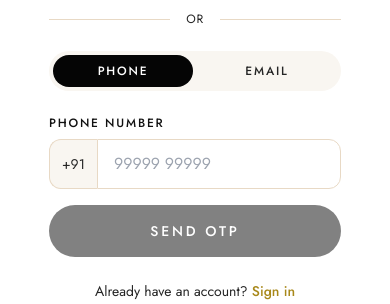
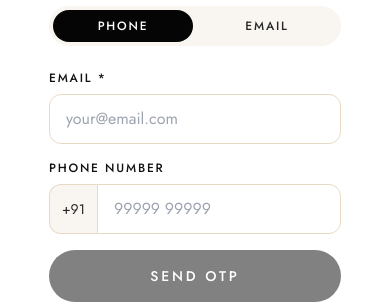
Before and after one commit to da2793/jewels-by-geetika, a Next.js app: page /auth/signup in a window 390 px wide. Shown: the part 377-681 px from the top of the page. Built offline with nearby package versions, Linux system fonts and the light colour scheme; no server answers; the database is empty.

Commit message:
Make email mandatory for phone OTP signup, send welcome email on verification

```diff
--- a/src/app/auth/signup/page.tsx
+++ b/src/app/auth/signup/page.tsx
@@ -11,6 +11,7 @@ export default function SignUpPage() {
   const [email, setEmail] = useState("");
   const [password, setPassword] = useState("");
   const [phone, setPhone] = useState("");
+  const [phoneEmail, setPhoneEmail] = useState("");
   const [otp, setOtp] = useState("");
   const [otpSent, setOtpSent] = useState(false);
   const [mode, setMode] = useState<"phone" | "email">("phone");
@@ -22,6 +23,13 @@ export default function SignUpPage() {
 
   const handlePhoneSignup = async () => {
     setError("");
+
+    // Validate email before sending OTP
+    if (!otpSent && !phoneEmail.trim()) {
+      setError("Please enter your email address");
+      return;
+    }
+
     setLoading(true);
     const formattedPhone = phone.startsWith("+91") ? phone : `+91${phone.replace(/\s/g, "")}`;
 
@@ -37,6 +45,15 @@ export default function SignUpPage() {
       if (error) {
         setError(error);
       } else {
+        // Send welcome email
+        fetch("/api/send-email", {
+          method: "POST",
+          headers: { "Content-Type": "application/json" },
+          body: JSON.stringify({
+            type: "welcome",
+            data: { name: "", email: phoneEmail },
+          }),
+        }).catch(() => {});
         router.push("/account");
       }
     }
@@ -170,6 +187,19 @@ export default function SignUpPage() {
                 <>
                   <div>
                     <label className="block text-charcoal-800 text-xs uppercase tracking-[0.15em] mb-2 font-medium">
+                      Email *
+                    </label>
+                    <input
+                      type="email"
+                      required
+                      value={phoneEmail}
+                      onChange={(e) => setPhoneEmail(e.target.value)}
+                      className="w-full bg-white border border-cream-400 rounded-xl px-4 py-3 text-charcoal-800 focus:outline-none focus:border-gold-400 transition-colors"
+                      placeholder="your@email.com"
+                    />
+                  </div>
+                  <div>
+                    <label className="block text-charcoal-800 text-xs uppercase tracking-[0.15em] mb-2 font-medium">
                       Phone Number
                     </label>
                     <div className="flex">
@@ -188,7 +218,7 @@ export default function SignUpPage() {
                   </div>
                   <motion.button
                     onClick={handlePhoneSignup}
-                    disabled={loading || phone.length < 10}
+                    disabled={loading || phone.length < 10 || !phoneEmail.trim()}
                     whileHover={{ scale: 1.01 }}
                     whileTap={{ scale: 0.99 }}
                     className="w-full py-4 bg-charcoal-900 text-white font-medium uppercase tracking-[0.2em] text-sm hover:bg-gold-600 transition-colors rounded-full disabled:opacity-50"
```
